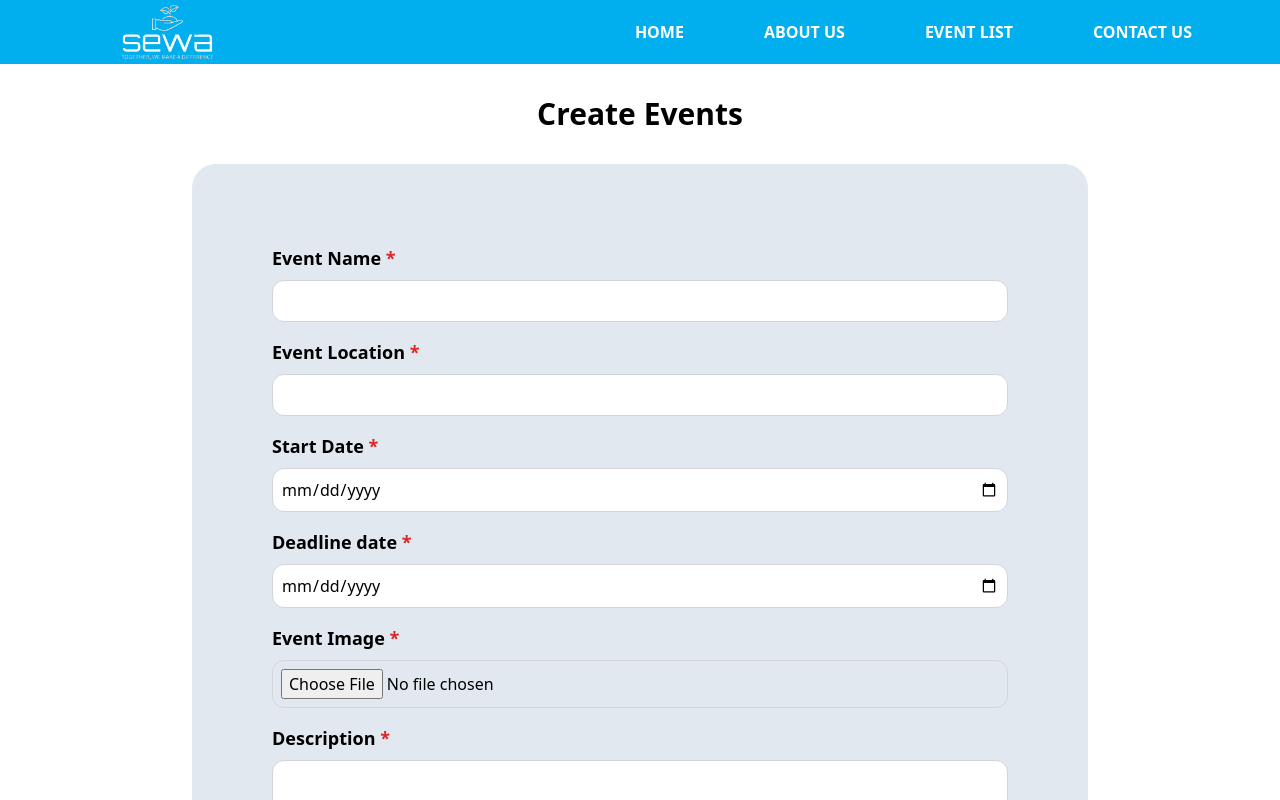
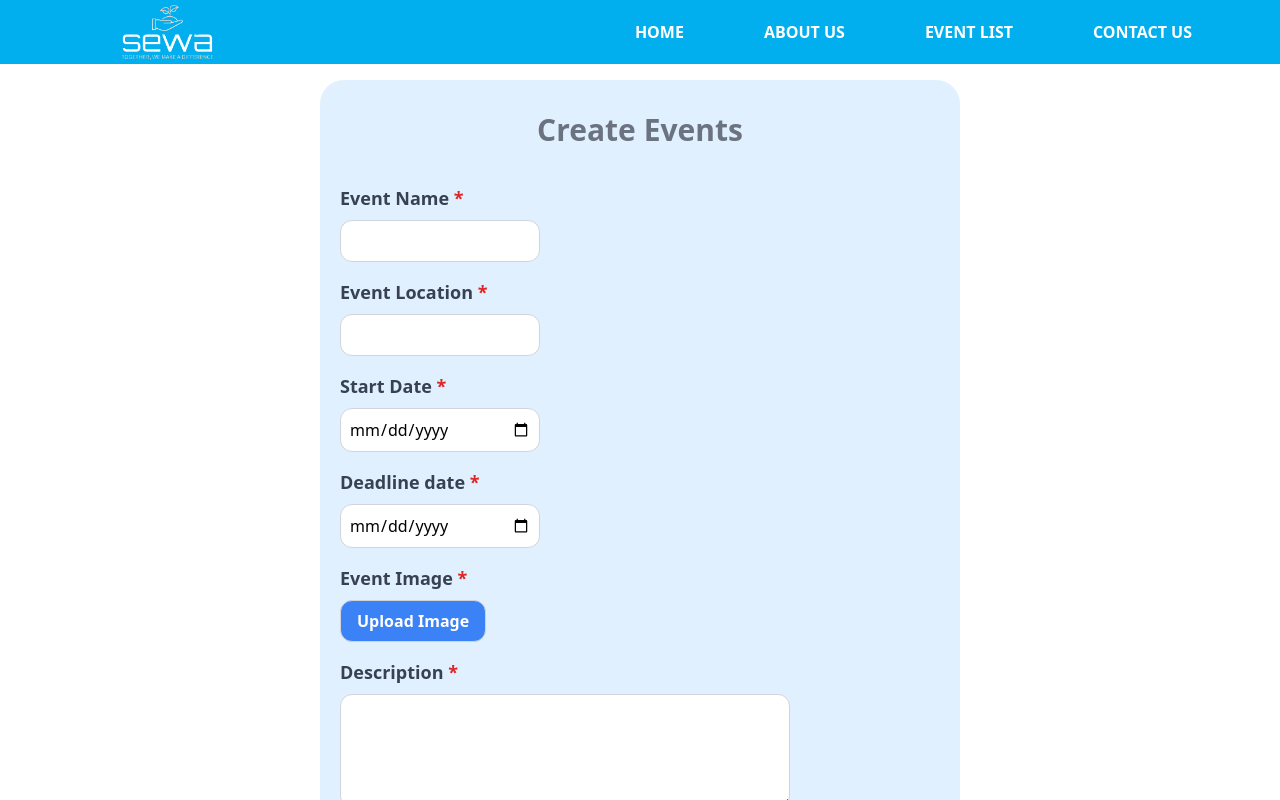
Before and after one commit to krishthapaliya/Remeo-without-juliet, a React (Vite) app in the folder frontend/: page /createEvent in a window 1280 px wide. Shown: the top 800 px of the page. Built offline with nearby package versions, Linux system fonts and the light colour scheme; no server answers.

Commit message:
9.36 still doing code

```diff
--- a/frontend/src/components/Createevent.jsx
+++ b/frontend/src/components/Createevent.jsx
@@ -65,15 +65,16 @@ const CreateEvent = () => {
   };
 
   return (
-    <div className="mx-24">
-      <h1 className="text-center text-3xl font-extrabold p-8">Create Events</h1>
+    <div className="w-full flex justify-center pt-4 pb-4">
+
       <form
-        className="mx-24 p-20 rounded-3xl bg-slate-200"
+        className=" rounded-3xl p-5 bg-[#e0f0fe] w-[50%]"
         onSubmit={handleSubmit}
       >
+         <h1 className="text-center text-3xl font-bold p-3  rounded-xl mb-6 text-gray-500">Create Events</h1>
         {/* Existing Fields */}
         <div className="mb-4">
-          <label htmlFor="title" className="block text-lg font-semibold">
+          <label htmlFor="title" className="block text-lg font-semibold text-gray-700">
             Event Name<span className="text-red-600"> *</span>
           </label>
           <input
@@ -82,12 +83,12 @@ const CreateEvent = () => {
             name="title"
             value={formData.title}
             onChange={handleChange}
-            className="w-full mt-2 p-2 border border-gray-300 rounded-xl outline-none"
+            className="  mt-2 p-2 border border-gray-300 rounded-xl outline-none w-1/3 "
             required
           />
         </div>
         <div className="mb-4">
-          <label htmlFor="location" className="block text-lg font-semibold">
+          <label htmlFor="location" className="block text-lg font-semibold text-gray-700">
             Event Location <span className="text-red-600"> *</span>
           </label>
           <input
@@ -96,13 +97,13 @@ const CreateEvent = () => {
             name="location"
             value={formData.location}
             onChange={handleChange}
-            className="w-full mt-2 p-2 border border-gray-300 rounded-xl outline-none"
+            className="  mt-2 p-2 border border-gray-300 rounded-xl outline-none w-1/3"
             required
           />
         </div>
 
         <div className="mb-4">
-          <label htmlFor="startDate" className="block text-lg font-semibold">
+          <label htmlFor="startDate" className="block text-lg font-semibold text-gray-700">
             Start Date <span className="text-red-600"> *</span>
           </label>
           <input
@@ -111,13 +112,13 @@ const CreateEvent = () => {
             name="startDate"
             value={formData.startDate}
             onChange={handleChange}
-            className="w-full mt-2 p-2 border border-gray-300 rounded-xl"
+            className=" mt-2 p-2 border border-gray-300 rounded-xl w-1/3"
             required
           />
         </div>
 
         <div className="mb-4">
-          <label htmlFor="duration" className="block text-lg font-semibold">
+          <label htmlFor="duration" className="block text-lg font-semibold text-gray-700">
             Deadline date <span className="text-red-600"> *</span>
           </label>
           <input
@@ -126,7 +127,7 @@ const CreateEvent = () => {
             name="deadlineDate"
             value={formData.deadlineDate}
             onChange={handleChange}
-            className="w-full mt-2 p-2 border border-gray-300 rounded-xl"
+            className=" mt-2 p-2 border border-gray-300 rounded-xl w-1/3"
             placeholder="e.g., 2 hours, 1 day"
             required
           />
@@ -135,22 +136,29 @@ const CreateEvent = () => {
         {/* New Fields for Action Data and Event Image */}
 
         <div className="mb-4">
-          <label htmlFor="eventImage" className="block text-lg font-semibold">
+          <label htmlFor="eventImage" className="block text-lg font-semibold text-gray-700">
             Event Image <span className="text-red-600"> *</span>
           </label>
+
           <input
             type="file"
             id="image"
             name="image" // Ensure this name is consistent
-            className="w-full mt-2 p-2 border border-gray-300 rounded-xl"
+            className="hidden"
             accept="image/*"
             onChange={handleFileChange}
             required
           />
+          <label
+          htmlFor="image"
+          className="mt-2 p-2 border border-gray-300 rounded-xl inline-block px-4 py-2 bg-blue-500 text-white font-semibold  cursor-pointer"
+          > Upload Image
+          </label>
         </div>
 
         <div className="mb-4">
-          <label htmlFor="description" className="block text-lg font-semibold">
+          <label htmlFor="description
+          " className="block text-lg h-32px font-semibold text-gray-700">
             Description <span className="text-red-600"> *</span>
           </label>
           <textarea
@@ -158,14 +166,15 @@ const CreateEvent = () => {
             name="description"
             value={formData.description}
             onChange={handleChange}
-            className="w-full mt-2 p-2 border border-gray-300 rounded-xl"
+            className="  mt-2 p-2 border border-gray-300 rounded-xl w-3/4 outline-none"
             rows="4"
+
             required
           ></textarea>
         </div>
         <button
           type="submit"
-          className="bg-blue-500 text-white px-6 m-6 py-2 rounded hover:bg-blue-600"
+          className="bg-blue-500 text-white px-6 m-6 py-2 font-semibold rounded-xl hover:bg-blue-600"
         >
           Submit
         </button>
```
